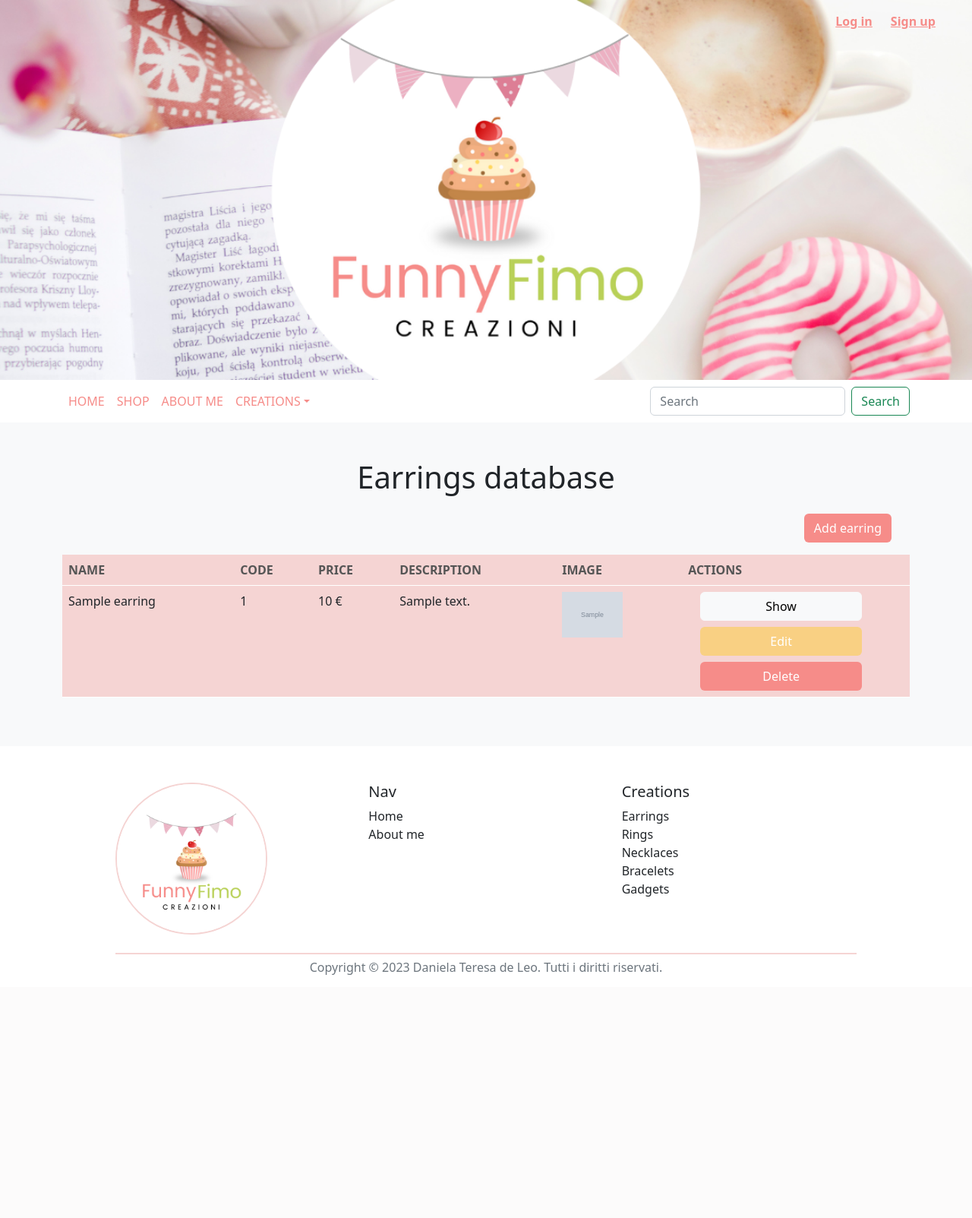
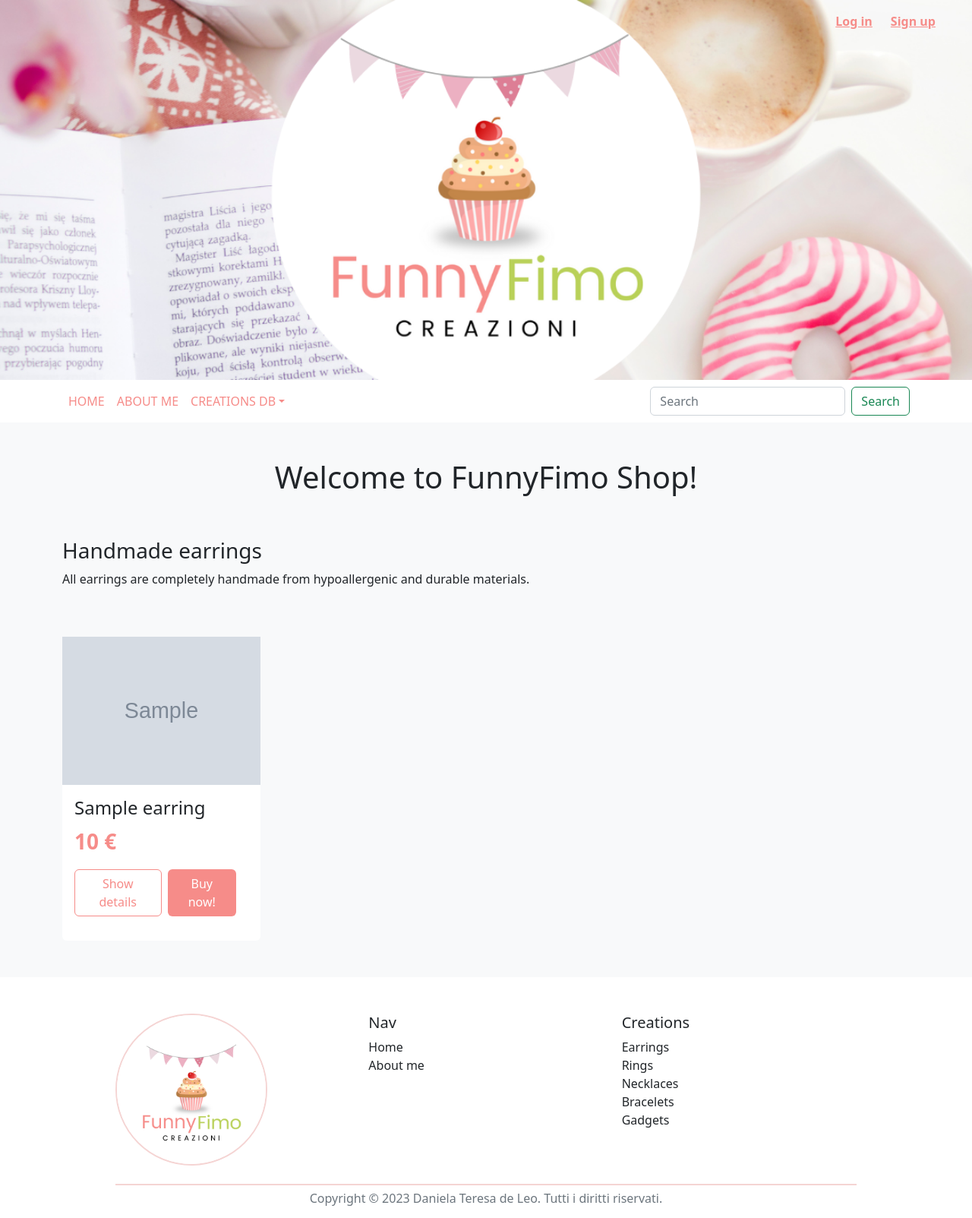
Before and after one commit to Danielateresa/laravel-funnyfimo, a Laravel app: page / in a window 1280 px wide. Shown: the whole page at 76% size. Before the commit the page ends 1283 px from the top, so only its background shows below. Run offline with Laravel 9, Linux system fonts and the light colour scheme; tables that the repository leaves empty hold one stand-in row (values such as "Sample post"); grey boxes marked "Sample" are stand-in pictures; style sheets or scripts are compiled from the project's sources.

Commit message:
reorganised index/db pages, added rings data

```diff
--- a/app/Http/Controllers/EarringController.php
+++ b/app/Http/Controllers/EarringController.php
@@ -24,10 +24,10 @@ class EarringController extends Controller
         return view('earrings.about');
     }
 
-    public function shop()
+    public function earringsDB()
     {
         $earrings = Earring::all();
-        return view('earrings.shop', compact('earrings'));
+        return view('earrings.earringsDB', compact('earrings'));
     }
 
     /**
--- /dev/null
+++ b/config/rings.php
@@ -0,0 +1,181 @@
+<?php
+
+return [
+    'rings' => [
+        [
+            "name" => "Nutella adjustable ring",
+            "code" => 167,
+            "price" => 5.50,
+            "description" => "Pane e Barattolo Nutella ring, nichel free, handmade, all sizes",
+            "img" => "http://funnyfimo.altervista.org/orecchini/anello%20nutella.jpg",
+        ],
+        [
+            "name" => "Sushi mix adjustable ring",
+            "code" => 168,
+            "price" => 6.00,
+            "description" => "Sushi mix ring, nichel free, handmade, all sizes",
+            "img" => "http://funnyfimo.altervista.org/orecchini/anello%20sushi%20misto.jpg",
+        ],
+        [
+            "name" => "Biscuits & Donuts large plate adjustable ring",
+            "code" => 202,
+            "price" => 8.00,
+            "description" => "Biscuits & Donuts large plate ring, nichel free, handmade with ceramic components, all sizes",
+            "img" => "http://funnyfimo.altervista.org/orecchini/anello%20piatto%20biscotti%20e%20ciambelle.jpg",
+        ],
+        [
+            "name" => "Biscuits & Donuts small plate adjustable ring",
+            "code" => 253,
+            "price" => 7.00,
+            "description" => "Biscuits & Donuts small plate ring, nichel free, handmade with ceramic components, all sizes",
+            "img" => "http://funnyfimo.altervista.org/orecchini/anello%20piatto%20biscotti%20e%20ciambelle%20piccolo.jpg",
+        ],
+        [
+            "name" => "Candyfloss adjustable ring",
+            "code" => 224,
+            "price" => 5.50,
+            "description" => "Candyfloss ring, nichel free, handmade, all sizes",
+            "img" => "http://funnyfimo.altervista.org/orecchini/anello%20zucchero%20filato%20rosa.jpg",
+        ],
+        [
+            "name" => "Hot Chocolate adjustable ring",
+            "code" => 228,
+            "price" => 5.50,
+            "description" => "Hot Chocolate ring, handmade whith ceramic components, all sizes, 5 colors available",
+            "img" => "http://funnyfimo.altervista.org/orecchini/anelli%20tazzina%20semplice1.jpg",
+        ],
+        [
+            "name" => "Tart adjustable ring",
+            "code" => 257,
+            "price" => 6.0,
+            "description" => "Tart ring, nichel free, handmade, all sizes",
+            "img" => "http://funnyfimo.altervista.org/orecchini/anello%20crostata.jpg",
+        ],
+        [
+            "name" => "Doily Hot Chocolate adjustable ring",
+            "code" => 305,
+            "price" => 7.300,
+            "description" => "Doily Hot Chocolate ring, nichel free, handmade with ceramic components, all sizes",
+            "img" => "http://funnyfimo.altervista.org/orecchini/orecchini%20vite%20hot%20chocolate.jpg",
+        ],
+        [
+            "name" => "Lemon Tea adjustable ring",
+            "code" => 316,
+            "price" => 7.50,
+            "description" => "Lemon Tea ring, nichel free, handmade with ceramic components, all sizes",
+            "img" => "http://funnyfimo.altervista.org/orecchini/anello%20Lemon%20tea.jpg",
+        ],
+        [
+            "name" => "Sushi Plate adjustable ring",
+            "code" => 318,
+            "price" => 8.00,
+            "description" => "ISushi Plate ring, nichel free, handmade with ceramic components, all sizes",
+            "img" => "http://funnyfimo.altervista.org/orecchini/anello%20sushi.jpg",
+        ],
+        [
+            "name" => "KitKat adjustable ring",
+            "code" => 430,
+            "price" => 12.00,
+            "description" => "KitKat ring, nichel free, handmade, all sizes",
+            "img" => "http://funnyfimo.altervista.org/orecchini/anello%20kitkat.jpg",
+        ],
+        [
+            "name" => "Sweet Biscuit adjustable ring",
+            "code" => 324,
+            "price" => 7.00,
+            "description" => "Sweet Biscuit ring, nichel free, handmade, all sizes",
+            "img" => "http://funnyfimo.altervista.org/orecchini/anello%20dolce%20biscotto.jpg",
+        ],
+        [
+            "name" => "Marmalade Biscuit adjustable ring",
+            "code" => 325,
+            "price" => 7.00,
+            "description" => "Marmalade Biscuit ring, nichel free, handmade, all sizes",
+            "img" => "http://funnyfimo.altervista.org/orecchini/anello%20canestrello%20marmellata.jpg",
+        ],
+        [
+            "name" => "Croissant Hot Chocolate adjustable ring, Pink",
+            "code" => 338,
+            "price" => 7.80,
+            "description" => "Croissant Hot Chocolate ring, nichel free, handmade with ceramic components, all sizes",
+            "img" => "http://funnyfimo.altervista.org/orecchini/anello%20choco%20croissant%20pink.jpg",
+        ],
+        [
+            "name" => "Hot Chocolate adjustable ring, Blue",
+            "code" => 337,
+            "price" => 7.80,
+            "description" => "Croissant Hot Chocolate adjustable ring, nichel free, handmade, all sizes",
+            "img" => "http://funnyfimo.altervista.org/orecchini/anello%20choco%20croissant%20blue.jpg",
+        ],
+        [
+            "name" => "IceCream adjustable ring",
+            "code" => 349,
+            "price" => 7.00,
+            "description" => "IceCream ring, nichel free, handmade, all sizes, with ceramic components",
+            "img" => "http://funnyfimo.altervista.org/orecchini/anello%20icecream.jpg",
+        ],
+        [
+            "name" => "Waffle adjustable ring",
+            "code" => 351,
+            "price" => 7.00,
+            "description" => "Waffle ring, nichel free, handmade",
+            "img" => "http://funnyfimo.altervista.org/orecchini/anello%20waffle.jpg",
+        ],
+        [
+            "name" => "Chocolate Tart adjustable ring",
+            "code" => 390,
+            "price" => 10.00,
+            "description" => "Chocolate Tart ring, nichel free, handmade, all size,s with ceramic and glass components",
+            "img" => "http://funnyfimo.altervista.org/orecchini/anello%20chocolate%20tart.jpg",
+        ],
+        [
+            "name" => "Love Donuts adjustable ring",
+            "code" => 413,
+            "price" => 7.00,
+            "description" => "Love Donuts adjustable ring, nichel free, handmade, all sizes, with ceramic and glass components",
+            "img" => "http://funnyfimo.altervista.org/orecchini/anello%20love%20donuts.jpg",
+        ],
+        [
+            "name" => "Cocktail adjustable ring",
+            "code" => 512,
+            "price" => 8.00,
+            "description" => "Cocktail ring, nichel free, handmade, all sizes, with ceramic components",
+            "img" => "http://funnyfimo.altervista.org/orecchini/orecchini%20french%20macaron.jpg",
+        ],
+        [
+            "name" => "Sweet Breakfast adjustable ring",
+            "code" => 458,
+            "price" => 8.00,
+            "description" => "Sweet Breakfast ring, nichel free, handmade, all sizes, with ceramic components",
+            "img" => "http://funnyfimo.altervista.org/orecchini/anelli%20sweet%20breakfat.jpg",
+        ],
+        [
+            "name" => "Ramen adjustable ring",
+            "code" => 429,
+            "price" => 8.00,
+            "description" => "Ramen ring, nichel free, handmade, all sizes, with ceramic components",
+            "img" => "http://funnyfimo.altervista.org/orecchini/anello%20ramen.jpg",
+        ],
+        [
+            "name" => "Choco Vintage adjustable ring",
+            "code" => 421,
+            "price" => 8.50,
+            "description" => "Choco Vintage ring, nichel free, handmade, all sizes, with ceramic components",
+            "img" => "http://funnyfimo.altervista.org/orecchini/anello%20choco%20vintage.jpg",
+        ],
+        [
+            "name" => "Pan di Stelle adjustable ring",
+            "code" => 415,
+            "price" => 7.50,
+            "description" => "Pan di Stelle ring, nichel free, handmade, all sizes",
+            "img" => "http://funnyfimo.altervista.org/orecchini/anello%20pandistelle.jpg",
+        ],
+        [
+            "name" => "Petite Dessert adjustable ring",
+            "code" => 382,
+            "price" => 7.80,
+            "description" => "Petite Dessert ring, nichel free, handmade, all sizes",
+            "img" => "http://funnyfimo.altervista.org/orecchini/anello%20petit%20dessert.jpg",
+        ],
+        ]
+];
--- a/resources/views/earrings/index.blade.php
+++ b/resources/views/earrings/index.blade.php
@@ -2,55 +2,37 @@
 
 @section('content')
 <div class="container py-5">
-    <h1 class="text-center">Earrings database</h1>
+    <h1 class="text-center pb-5">Welcome to FunnyFimo Shop!</h1>
 
-    @if(session('message'))
-    <div class="alert alert-success alert-dismissible fade show" role="alert">
-        <button type="button" class="btn-close" data-bs-dismiss="alert" aria-label="Close"></button>
+    <h3>Handmade earrings</h3>
+    <p>All earrings are completely handmade from hypoallergenic and durable materials.</p>
 
-        <strong>{{session('message')}}</strong>
+    <div class="row">
+        @forelse($earrings as $earring)
+        <div class="col-3 gy-5">
+            <div class="card border-0 h-100">
+                <img class="shop_img" src="{{$earring->img}}" alt="{{$earring->name}}">
+                <!-- card -->
+
+                <div class="card-body h-100 d-flex flex-column justify-content-end">
+                    <h4>{{$earring->name}}</h4> <span class="fw-bold fs-3">{{$earring->price}} €</span>
+
+                    <div class="card_actions d-flex py-3">
+                        <a class="btn btn-outline ms-auto me-2" href="{{route('earrings.show', $earring->id)}}">Show
+                            details</a>
+                        <a class="btn buy_now me-3" href="#">Buy now!</a>
+                    </div>
+                    <!-- card_actions -->
+                </div>
+                <!-- card_body -->
+            </div>
+        </div>
+        <!-- for loop column-->
+
+        @empty
+        <h3>Sorry, no earrings available in this section!</h3>
+        @endforelse
     </div>
-    @endif
-
-    <div class="d-flex justify-content-end pe-4">
-        <a class="btn btn_pink my-3" href=" {{route('earrings.create')}}">Add earring</a>
-    </div>
-    <div class="table-responsive">
-        <table class="table border-white">
-            <thead>
-                <tr>
-                    <th scope="col">name</th>
-                    <th scope="col">code</th>
-                    <th scope="col">price</th>
-                    <th scope="col">description</th>
-                    <th scope="col">image</th>
-                    <th scope="col">actions</th>
-                </tr>
-            </thead>
-            <tbody>
-                @forelse($earrings as $earring)
-                <tr class="">
-                    <td scope="row">{{$earring->name}}</td>
-                    <td>{{$earring->code}}</td>
-                    <td>{{$earring->price}} €</td>
-                    <td>{{$earring->description}}</td>
-                    <td><img class="table_img" src="{{$earring->img}}" alt="{{$earring->name}}"></td>
-                    <td><a class="btn btn-light w-75 ms-3" href="{{route('earrings.show', $earring->id)}}">Show</a>
-                        <a class="btn btn_edit  w-75 ms-3 my-2" href="{{route('earrings.edit', $earring->id)}}">Edit</a>
-                        <form action="{{route('earrings.destroy', $earring->id)}}" method="post">
-                            @csrf
-                            @method('DELETE')
-                            <button class="btn btn_dark_pink  w-75 ms-3" type="submit">Delete</button>
-                        </form>
-                    </td>
-                </tr>
-                @empty
-                <h3>Sorry, no earrings on database yet!</h3>
-                @endforelse
-            </tbody>
-        </table>
-    </div>
-
 
 </div>
 @endsection
--- a/resources/views/partials/header.blade.php
+++ b/resources/views/partials/header.blade.php
@@ -21,18 +21,15 @@
                                 class="visually-hidden">(current)</span></a>
                     </li>
                     <li class="nav-item">
-                        <a class="nav-link {{Route::currentRouteName() === 'shop' ? 'active' : ''}}"
-                            href="{{route('shop')}}">Shop</a>
-                    </li>
-                    <li class="nav-item">
                         <a class="nav-link {{Route::currentRouteName() === 'about' ? 'active' : ''}}"
                             href="{{route('about')}}">About me</a>
                     </li>
                     <li class="nav-item dropdown">
-                        <a class="nav-link dropdown-toggle" href="#" id="dropdownId" data-bs-toggle="dropdown"
-                            aria-haspopup="true" aria-expanded="false">Creations</a>
+                        <a class="nav-link dropdown-toggle {{Route::currentRouteName() === 'earringsDB' ? 'active' : ''}}"
+                            href="#" id="dropdownId" data-bs-toggle="dropdown" aria-haspopup="true"
+                            aria-expanded="false">Creations DB</a>
                         <div class="dropdown-menu" aria-labelledby="dropdownId">
-                            <a class="dropdown-item" href="#">Earrings</a>
+                            <a class="dropdown-item" href="{{route('earringsDB')}}">Earrings</a>
                             <a class="dropdown-item" href="#">Rings</a>
                             <a class="dropdown-item" href="#">Necklaces</a>
                             <a class="dropdown-item" href="#">Bracelets</a>
--- a/routes/web.php
+++ b/routes/web.php
@@ -16,6 +16,6 @@ use App\Http\Controllers\EarringController;
 
 Route::get('/', [EarringController::class,'index'])->name('index');
 Route::get('/about', [EarringController::class,'about'])->name('about');
-Route::get('/shop', [EarringController::class,'shop'])->name('shop');
+Route::get('/earringsDB', [EarringController::class,'earringsDB'])->name('earringsDB');
 
 Route::resource('earrings', EarringController::class);
```
Also changed, not shown: resources/views/earrings/earringsDB.blade.php (added, +56 -0 lines), resources/views/earrings/shop.blade.php (deleted, +0 -38 lines).
